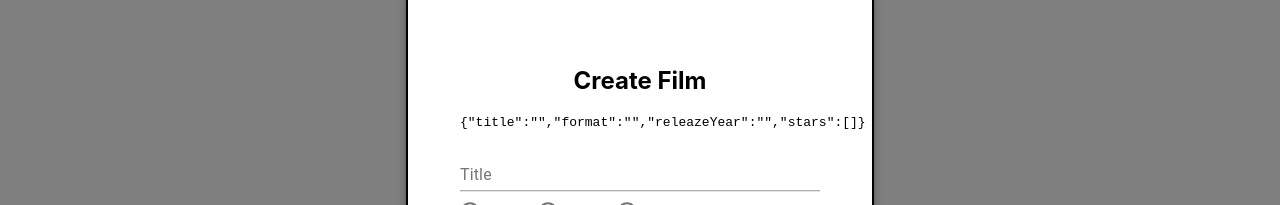
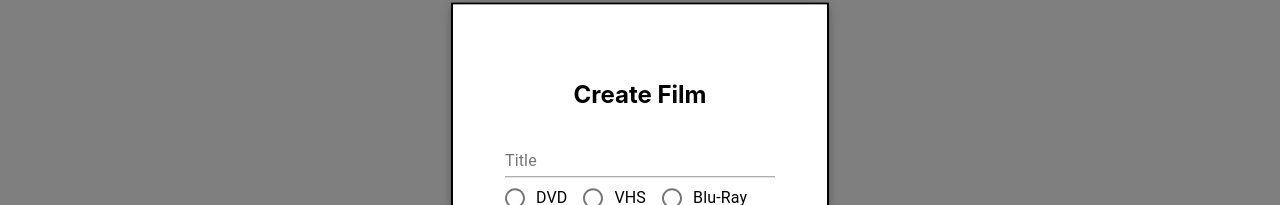
Before and after one commit to lXlotabuch/film-task-webbylab, a React (Create React App) app: page / in a window 1280 px wide. Both pictures are taken after typing "Sample" into the empty fields and a click on the button "CREATE FILM". Shown: the part 182-387 px from the top of the page. Built offline with nearby package versions, Linux system fonts and the light colour scheme; no server answers.

Commit message:
add correct link

```diff
--- a/src/components/Form/Form.jsx
+++ b/src/components/Form/Form.jsx
@@ -50,7 +50,6 @@ export const Form = connect(null, { addFilm })(({ addFilm }) => {
       <div style={paperStyle}>
         <Grid align='center'>
           <h2>Create Film</h2>
-          <pre>{JSON.stringify({ ...formik.values, stars })}</pre>
         </Grid>
         <form onSubmit={formik.handleSubmit}>
           <TextField
```
Also changed, not shown: 1 other file (tests, documents, lock files or other folders).
